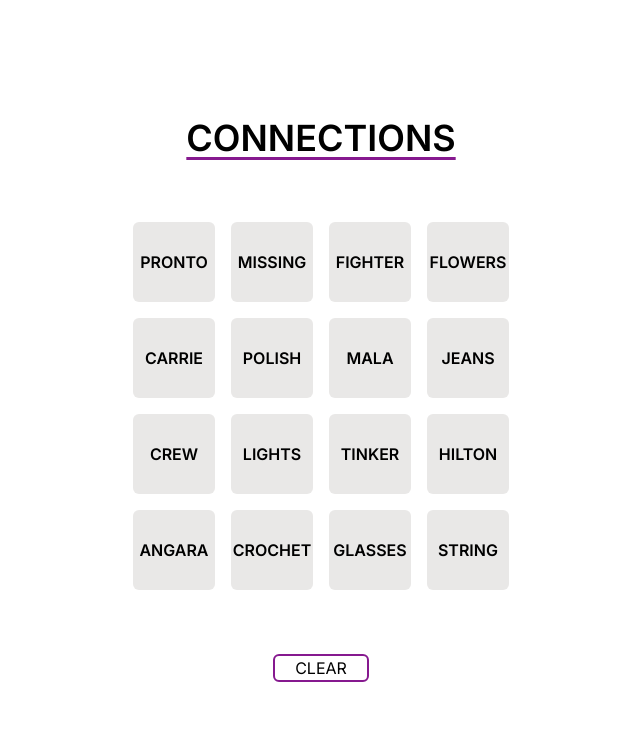
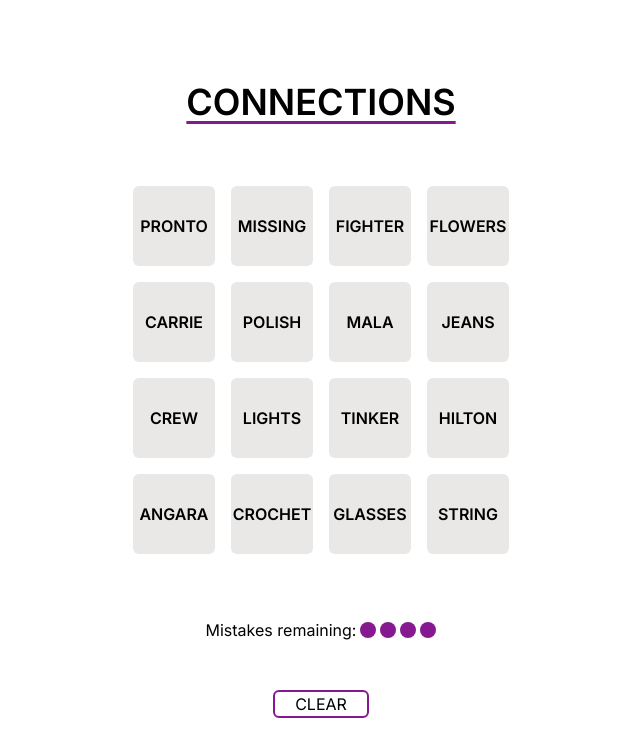
Before and after one commit to EeshitaDayani/Connections, a Next.js app: page / in a window 1280 px wide. Shown: the top 756 px of the page, without its empty margins (319-959 px from the left). Built offline with nearby package versions, Linux system fonts and the light colour scheme.

Commit message:
Added limit on number of lives

```diff
--- a/app/page.tsx
+++ b/app/page.tsx
@@ -8,7 +8,10 @@
   const [randomWords, setRandomWords] = useState<Word[]>([]);
   const [selectedWords, setSelectedWords] = useState<Word[]>([]);
   const [matchedCategories, setMatchedCategories] = useState<number[]>([]);
+  const [lives, setLives] = useState([1, 2, 3, 4]);
   const [won, setWin] = useState(false);
+  const [lost, setLost] = useState(false);
+
 
   const handleClick = (word: Word) => {
     console.log(selectedWords);
@@ -61,6 +64,9 @@
         ]);
 
         setSelectedWords([]);
+      } else {
+        lives.pop()
+        setLives([...lives]);
       }
     }
   }, [selectedWords]);
@@ -71,19 +77,35 @@
     }
   }, [matchedCategories]);
 
+  useEffect(() => {
+    if (lives.length === 0) {
+      setLost(true);
+    }
+  }, [lives]);
+
   return (
     <main className="flex h-screen flex-col justify-center items-center space-y-12">
-      {!won && (
-        <span className="text-2xl text-center font-semibold underline decoration-fuchsia-800 underline-offset-[6px] sm:text-4xl">CONNECTIONS</span>
+      {!won && !lost && (
+        <span className="text-2xl text-center font-semibold underline decoration-fuchsia-800 underline-offset-[6px] sm:text-4xl">
+          CONNECTIONS
+        </span>
       )}
-      {!won && (
+      {!won && !lost && (
         <div className="grid grid-cols-4 gap-4 p-4 justify-center">
           {randomWords.map((w) => (
             <Card key={w.id} word={w} handleClick={handleClick} />
           ))}
         </div>
       )}
-      {!won && (
+      {!won && !lost && (
+        <div className="flex flex-row items-center gap-1">
+          Mistakes remaining:
+          {lives.map((l) => (
+            <div key={l} className="w-4 h-4 rounded-full bg-fuchsia-800"></div>
+          ))}
+        </div>
+      )}
+      {!won && !lost && (
         <button
           className="border-2 border-fuchsia-800 border-solid w-24 rounded-md text-center hover:bg-gray-300"
           onClick={() => {
@@ -113,6 +135,23 @@
           </div>
         </div>
       )}
+      {lost && (
+        <div className="flex flex-col gap-8">
+        <span className="text-3xl font-semibold text-center text-fuchsia-800 animate-bounce">
+          BOO! YOU LOST!
+        </span>
+        <div className="flex flex-col gap-4 justify-center items-center">
+          {categories.map((c) => (
+            <div
+              className={`${c.color} rounded-md h-20 w-5/6 p-4 text-center align-middle font-semibold text-gray-800`}
+              key={c.number}
+            >
+              {c.text}
+            </div>
+          ))}
+        </div>
+      </div>
+      )}
     </main>
   );
 }
```
